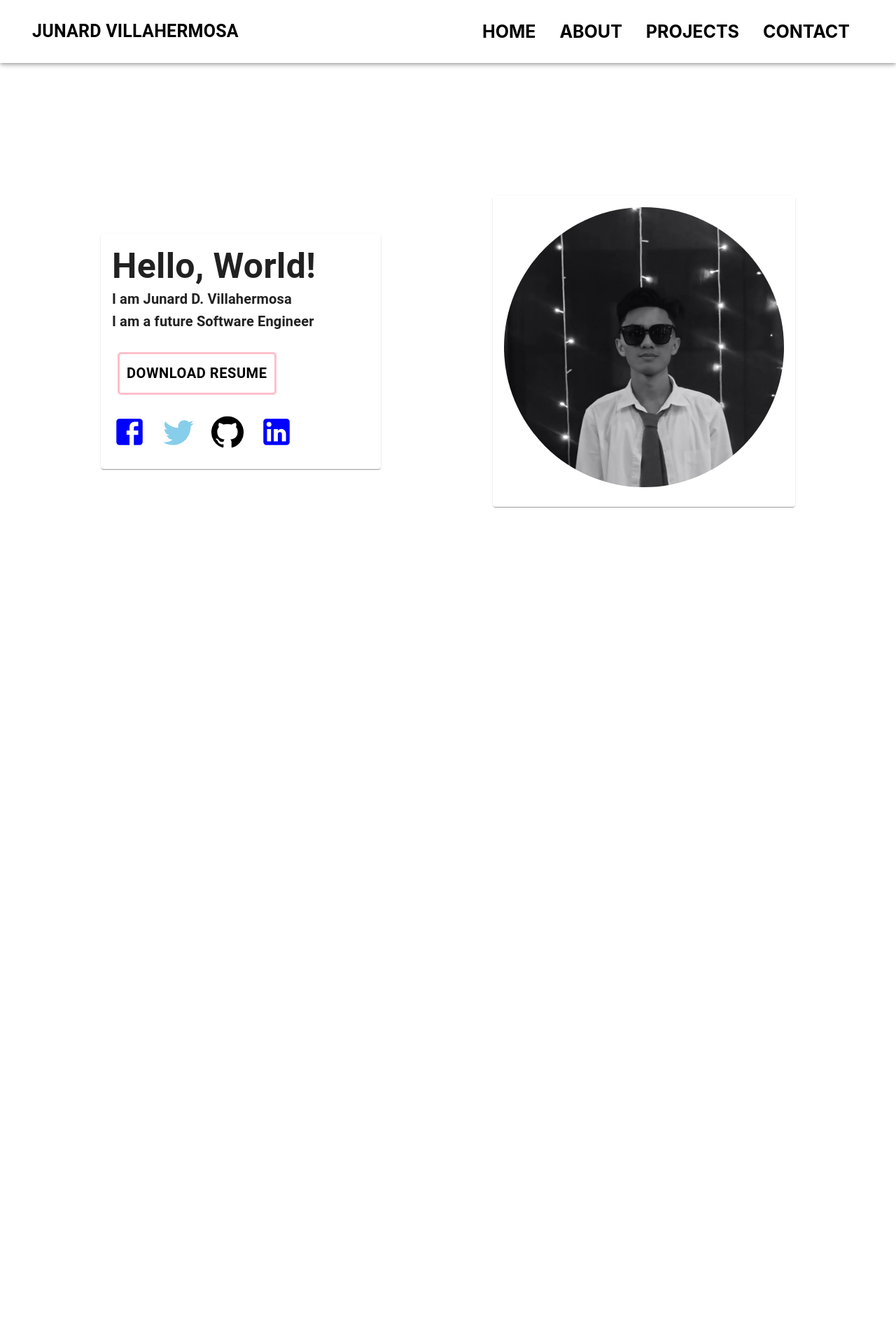
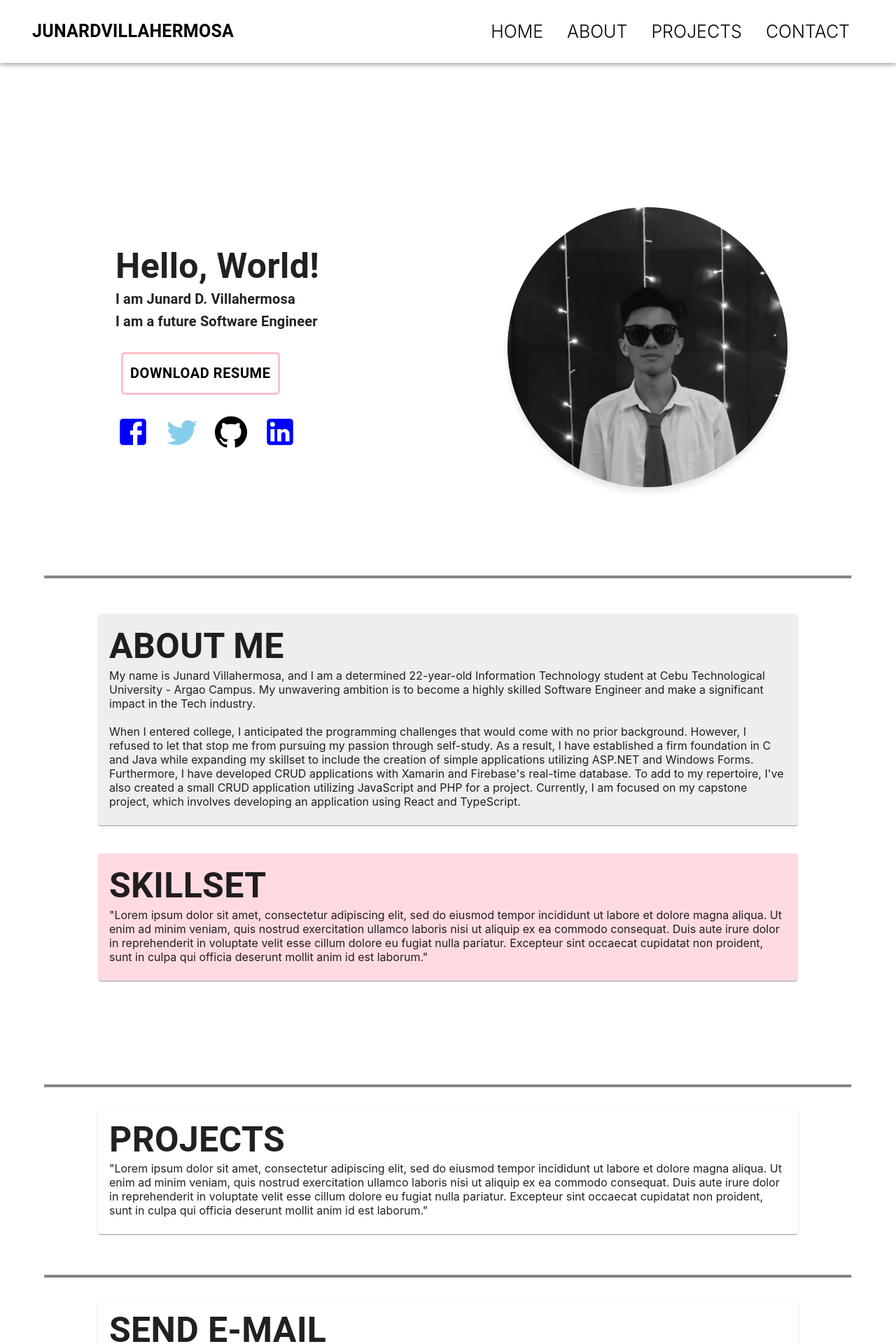
Before and after one commit to junardvillahermosa/junardvillahermosa, a React (Create React App) app: page / in a window 1280 px wide. Shown: the top 1920 px of the page at 70% size. Before the commit the page ends 800 px from the top, so only its background shows below. Built offline with nearby package versions, Linux system fonts and the light colour scheme.

Commit message:
feat(code): create-about-section

```diff
--- a/src/index.css
+++ b/src/index.css
@@ -8,6 +8,10 @@ body {
   -moz-osx-font-smoothing: grayscale;
 }
 
+html {
+  scroll-behavior: smooth;
+}
+
 code {
   font-family: source-code-pro, Menlo, Monaco, Consolas, 'Courier New',
     monospace;
--- a/src/pages/junardvillahermosa.js
+++ b/src/pages/junardvillahermosa.js
@@ -18,7 +18,7 @@ const InnerHeader = styled(Toolbar)(({theme}) => ({
     justifyContent: 'space-between',
     alignItems: 'center',
     fontSize: 25,
-    fontWeight: "bold",
+    fontWeight: "300",
     '& a': {
         textDecoration: 'none',
         color: 'black',
@@ -29,20 +29,24 @@ const InnerHeader = styled(Toolbar)(({theme}) => ({
     '& .navigation': {
         marginRight: 30,
         '& .home:hover': {
-            backgroundColor: 'black',
-            color: 'pink'
+            backgroundColor: '#EDEDED',
+            color: 'hotpink',
+            fontWeight: "bold",
         },
         '& .about:hover': {
-            backgroundColor: 'black',
-            color: 'pink'
+            backgroundColor: '#EDEDED',
+            color: 'hotpink',
+            fontWeight: "bold",
         },
         '& .projects:hover': {
-            backgroundColor: 'black',
-            color: 'pink'
+            backgroundColor: '#EDEDED',
+            color: 'hotpink',
+            fontWeight: "bold",
         },
         '& .contact:hover': {
-            backgroundColor: 'black',
-            color: 'pink'
+            backgroundColor: '#EDEDED',
+            color: 'hotpink',
+            fontWeight: "bold",
         },
 
     },
@@ -55,9 +59,9 @@ const InnerHeader = styled(Toolbar)(({theme}) => ({
 }));
 
 const FirstContainer = styled(Box)(({theme}) => ({
-    position: 'absolute',
+    paddingBottom: '60px',
     backgroundColor: 'none',
-    height: '800px',
+    height: 'auto',
     width: '100%',
 }));
 
@@ -102,8 +106,82 @@ const ProfilePicture = styled('img')(({theme}) => ({
 }));
 
 const SecondContainer = styled(Box)(({theme}) => ({
+    height: 'auto',
+    width: '100%',
+
+    backgroundColor: 'transparent',
+    paddingBottom: '90px',
+}));
+
+const SecondMainContent = styled(Container)(({theme}) => ({
+    backgroundColor: 'transparent',
+    display: 'flex',
+    flexDirection: 'column',
+    gap: 40,
+    alignItems: 'center',
+    height: 'auto',
+    width: '100%',
+    marginTop: '30px',
+    padding: '20px',
+    justifyContent: 'space-around',
+    '& .content-here': {
+        padding: '100px',
+    }
 
 }));
+
+const ThirdContainer = styled(Box)(({theme}) => ({
+    height: 'auto',
+    width: '100%',
+    position: 'relative',
+    backgroundColor: 'transparent',
+    paddingTop: '30px',
+}));
+
+const ThirdMainContent = styled(Container)(({theme}) => ({
+    backgroundColor: 'transparent',
+    display: 'flex',
+    flexDirection: 'column',
+    gap: 40,
+    alignItems: 'center',
+    height: 'auto',
+    width: '100%',
+    padding: '20px',
+    justifyContent: 'space-around',
+    '& .content-here': {
+        padding: '100px',
+    }
+}));
+
+const FourthContainer = styled(Box)(({theme}) => ({
+    height: 'auto',
+    width: '100%',
+    position: 'relative',
+    backgroundColor: 'transparent',
+    paddingTop: '30px',
+
+
+
+}));
+
+const FourthMainContent = styled(Container)(({theme}) => ({
+    backgroundColor: 'transparent',
+    display: 'flex',
+    flexDirection: 'column',
+    gap: 40,
+    alignItems: 'center',
+    height: 'auto',
+    width: '100%',
+    padding: '20px',
+    justifyContent: 'space-around',
+    '& .content-here': {
+        padding: '100px',
+    }
+
+}));
+
+
+
 
 export const JunardVillahermosa = () => {
     return (
@@ -111,23 +189,23 @@ export const JunardVillahermosa = () => {
             <Header>
                 <InnerHeader>
                     <a href="#Junard" className="junardvillahermosa">
-                        <Typography className="junardlogo">JUNARD VILLAHERMOSA</Typography>
+                        <Typography className="junardlogo">JUNARDVILLAHERMOSA</Typography>
                     </a>
                     <nav className="navigation">
-                        <a href="" className="home">HOME</a>
-                        <a href="" className="about">ABOUT</a>
-                        <a href="" className="projects">PROJECTS</a>
-                        <a href="" className="contact">CONTACT</a>
+                        <a href="#home" className="home">HOME</a>
+                        <a href="#about-me" className="about">ABOUT</a>
+                        <a href="#projects" className="projects">PROJECTS</a>
+                        <a href="#contact-me" className="contact">CONTACT</a>
                     </nav>
 
                 </InnerHeader>
             </Header>
 
-            <FirstContainer>
+            <FirstContainer id="home">
                 <MainContent>
 
-                    <Card sx={{ height: 'auto', width: '400px'}}>
-                        <CardContent sx={{ backgroundColor: 'transparent',  height: 'auto', border: 'none', boxShadow: 'none'}}>
+                    <Card sx={{ height: 'auto', width: '400px', padding: '10px', border: 'none', boxShadow: 'none'}}>
+                        <CardContent sx={{ height: 'auto', border: 'none', boxShadow: 'none'}}>
                             <Typography variant="h4" component='div' sx={{fontWeight: 'bold', fontSize: '50px'}}>
                                 Hello, World!
                             </Typography>
@@ -148,19 +226,81 @@ export const JunardVillahermosa = () => {
                                 <a href=""><GitHub sx={{ color: 'black', fontSize: '50px'}}/></a>
                                 <a href=""><LinkedIn sx={{ color: 'blue', fontSize: '50px'}}/></a>
                             </div>
+                        </CardContent>
+
+                    </Card>
+                    <Card sx={{height: 'auto', width: 'auto', border: 'none', boxShadow: 'none' }}>
+                        <CardContent sx={{ backgroundColor: 'white', height: 'auto', border: 'none', boxShadow: 'none'}}>
+                            <ProfilePicture src={ProfilePic} sx={{boxShadow: '0 7px 8px rgba(0, 0, 0, 0.1)'}}/>
+
+                        </CardContent>
+                    </Card>
+                </MainContent>
+            </FirstContainer>
+
+            <SecondContainer id="about-me">
+                <hr style={{width: '90%', backgroundColor: 'gray', height: '3px'}}/>
+                <SecondMainContent>
+                    <Card sx={{ height: 'auto', width: '1000px', backgroundColor: 'rgba(0, 0, 0, 0.066)'}}>
+                        <CardContent sx={{ backgroundColor: 'transparent',  height: 'auto', border: 'none', boxShadow: 'none'}}>
+                            <Typography variant="h4" component='div' sx={{fontWeight: 'bold', fontSize: '50px'}}>
+                                ABOUT ME
+                            </Typography>
+                            <Typography variant="p" component='div' sx={{fontWeight: 'normal', textJustify: 'justify'}}>
+                                My name is Junard Villahermosa, and I am a determined 22-year-old Information Technology student at Cebu Technological University - Argao Campus. My unwavering ambition is to become a highly skilled Software Engineer and make a significant impact in the Tech industry. <br /> <br />When I entered college, I anticipated the programming challenges that would come with no prior background. However, I refused to let that stop me from pursuing my passion through self-study. As a result, I have established a firm foundation in C and Java while expanding my skillset to include the creation of simple applications utilizing ASP.NET and Windows Forms. Furthermore, I have developed CRUD applications with Xamarin and Firebase's real-time database. To add to my repertoire, I've also created a small CRUD application utilizing JavaScript and PHP for a project. Currently, I am focused on my capstone project, which involves developing an application using React and TypeScript.
+                            </Typography>
+
 
 
                         </CardContent>
 
                     </Card>
-                    <Card sx={{height: 'auto', width: 'auto' }}>
-                        <CardContent sx={{ backgroundColor: 'white', height: 'auto'}}>
-                            <ProfilePicture src={ProfilePic}/>
-
+                    <Card sx={{ height: 'auto', width: '1000px', backgroundColor: 'rgba(255, 192, 203, 0.571)'}}>
+                        <CardContent sx={{ backgroundColor: 'transparent',  height: 'auto', border: 'none', boxShadow: 'none'}}>
+                            <Typography variant="h4" component='div' sx={{fontWeight: 'bold', fontSize: '50px'}}>
+                                SKILLSET
+                            </Typography>
+                            <Typography variant="p" component='div' sx={{fontWeight: 'normal', textJustify: 'justify'}}>
+                                "Lorem ipsum dolor sit amet, consectetur adipiscing elit, sed do eiusmod tempor incididunt ut labore et dolore magna aliqua. Ut enim ad minim veniam, quis nostrud exercitation ullamco laboris nisi ut aliquip ex ea commodo consequat. Duis aute irure dolor in reprehenderit in voluptate velit esse cillum dolore eu fugiat nulla pariatur. Excepteur sint occaecat cupidatat non proident, sunt in culpa qui officia deserunt mollit anim id est laborum."
+                            </Typography>
                         </CardContent>
                     </Card>
-                </MainContent>
-            </FirstContainer>
+                </SecondMainContent>
+            </SecondContainer>
+
+            <ThirdContainer id="projects">
+                <hr style={{width: '90%', backgroundColor: 'gray', height: '3px'}}/>
+
+                    <ThirdMainContent>
+                        <Card sx={{ height: 'auto', width: '1000px'}}>
+                            <CardContent sx={{ backgroundColor: 'transparent',  height: 'auto', border: 'none', boxShadow: 'none'}}>
+                                <Typography variant="h4" component='div' sx={{fontWeight: 'bold', fontSize: '50px'}}>
+                                    PROJECTS
+                                </Typography>
+                                <Typography variant="p" component='div' sx={{fontWeight: 'normal', textJustify: 'justify'}}>
+                                "Lorem ipsum dolor sit amet, consectetur adipiscing elit, sed do eiusmod tempor incididunt ut labore et dolore magna aliqua. Ut enim ad minim veniam, quis nostrud exercitation ullamco laboris nisi ut aliquip ex ea commodo consequat. Duis aute irure dolor in reprehenderit in voluptate velit esse cillum dolore eu fugiat nulla pariatur. Excepteur sint occaecat cupidatat non proident, sunt in culpa qui officia deserunt mollit anim id est laborum."                            </Typography>
+                            </CardContent>
+                        </Card>
+                    </ThirdMainContent>
+            </ThirdContainer>
+
+            <FourthContainer id="contact-me">
+                <hr style={{width: '90%', backgroundColor: 'gray', height: '3px'}}/>
+                <FourthMainContent>
+                        <Card sx={{ height: 'auto', width: '1000px'}}>
+                            <CardContent sx={{ backgroundColor: 'transparent',  height: 'auto', border: 'none', boxShadow: 'none'}}>
+                                <Typography variant="h4" component='div' sx={{fontWeight: 'bold', fontSize: '50px'}}>
+                                    SEND E-MAIL
+                                </Typography>
+                                <Typography variant="p" component='div' sx={{fontWeight: 'normal', textJustify: 'justify'}}>
+                                "Lorem ipsum dolor sit amet, consectetur adipiscing elit, sed do eiusmod tempor incididunt ut labore et dolore magna aliqua. Ut enim ad minim veniam, quis nostrud exercitation ullamco laboris nisi ut aliquip ex ea commodo consequat. Duis aute irure dolor in reprehenderit in voluptate velit esse cillum dolore eu fugiat nulla pariatur. Excepteur sint occaecat cupidatat non proident, sunt in culpa qui officia deserunt mollit anim id est laborum."                            </Typography>
+                            </CardContent>
+                        </Card>
+
+
+                </FourthMainContent>
+
+            </FourthContainer>
 
 
         </React.Fragment>
```
